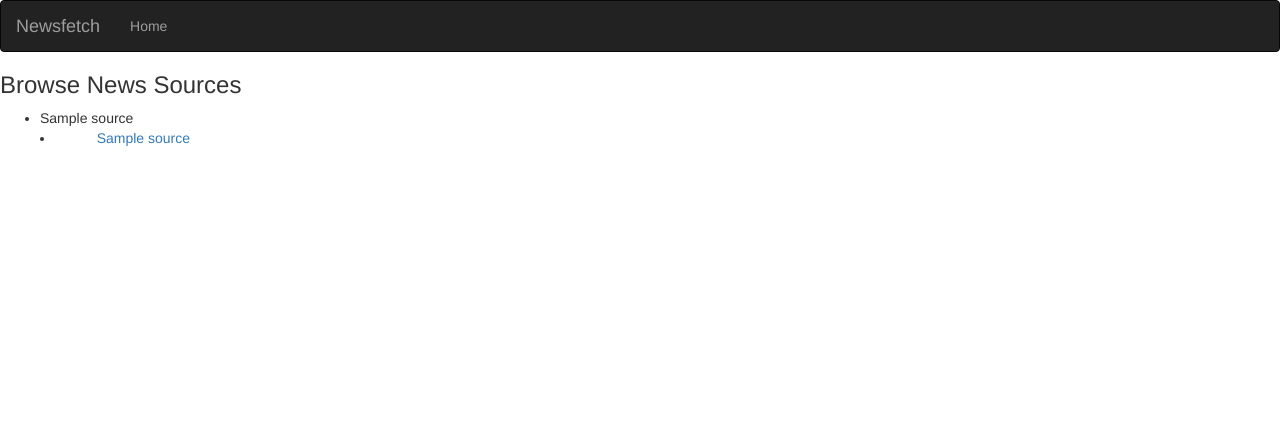
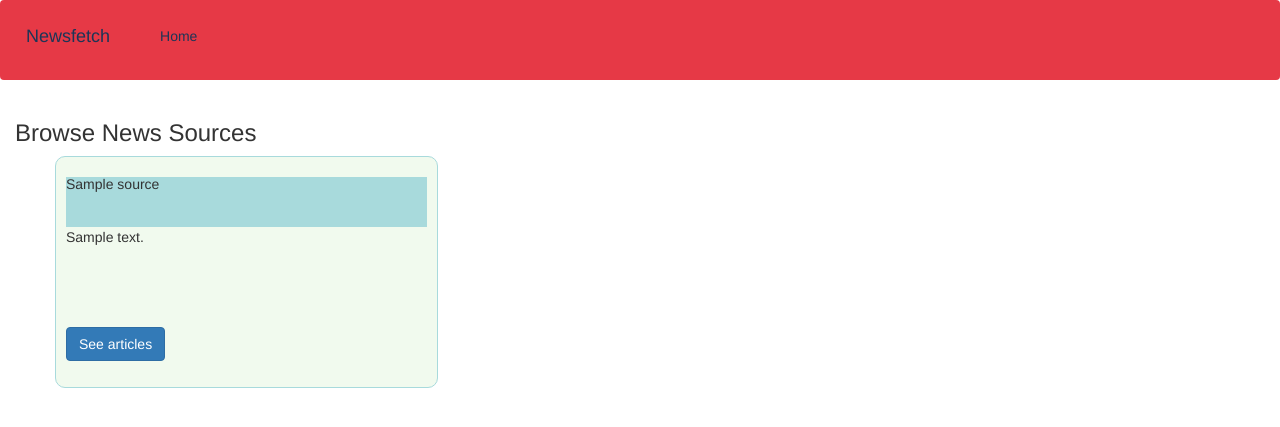
Before and after one commit to sharonkorir/Newsfetch, a Flask app: template app/templates/index.html in a window 1280 px wide. Shown: the top 427 px of the page. Run offline with Flask 2, Linux system fonts and the light colour scheme; the template is opened without the code that fills it: most values are stand-ins (such as "Sample title", 1, 10 or a date in 2020); some libraries are stand-ins or nearby versions.

Commit message:
style landing page

```diff
--- a/app/static/css/index.css
+++ b/app/static/css/index.css
@@ -0,0 +1,42 @@
+.card {
+  border: 1px solid #a8dadc;
+  background-color: #f1faee;
+  padding: 10px;
+  margin-bottom: 20px;
+  border-radius: 10px;
+}
+
+.card-body{
+  vertical-align: bottom;
+  min-height: 100px;
+}
+
+.card-header{
+  background-color: #a8dadc;
+  padding: 0px;
+}
+
+.navbar{
+  background-color: #e63946;
+  height: 80px;
+}
+
+.navbar-header{
+  vertical-align: middle;
+  padding: 10px;
+}
+
+@media only screen and (max-width: 1200px){
+  .card-body{
+    min-height: 190px;
+    max-height: 220px;
+  }
+}
+@media only screen and (max-width: 600px){
+  .card-body{
+    min-height: 200px;
+  }
+}
+@media only screen and (max-width: 425px){
+/*Small smartphones [325px -> 425px]*/
+}
--- a/app/templates/articles.html
+++ b/app/templates/articles.html
@@ -1,13 +1,11 @@
-
 {% extends 'base.html' %}
 {% import 'macros.html' as macro %}
 
 {% block content %}
-
+<h3>Trending articles</h3>
   <!-- Article details section -->
-  <h3> Trending headlines for {{source}} </h3>
   <ul>
-      {{ macro.displaySourceList(articles)}}
+      {{ macro.displayArticleList(articles)}}
   </ul>
 
 {% endblock %}
--- a/app/templates/base.html
+++ b/app/templates/base.html
@@ -1,4 +1,10 @@
 {% extends 'bootstrap/base.html'%}
+
+{% block styles%}
+    {{ super() }}
+    <link rel="stylesheet" href="{{url_for('static',filename='css/index.css')}}">
+{% endblock %}
+
 
 <!--navbar-->
 {% block navbar %}
--- a/app/templates/index.html
+++ b/app/templates/index.html
@@ -10,9 +10,12 @@
 {% block content %}
 
   <!-- News sources section -->
-  <h3> Browse News Sources </h3>
-  <ul>
-      {{ macro.displaySourceList(source)}}
-  </ul>
-
+  <div class="container-fluid">
+    <h3> Browse News Sources </h3>
+    <div class="row">
+    <ul>
+        {{ macro.displaySourceList(source)}}
+    </ul>
+    </div>
+  </div>
 {% endblock %}
--- a/app/templates/macros.html
+++ b/app/templates/macros.html
@@ -1,36 +1,48 @@
 {% macro displaySourceList(source_list) %}
 
 {% for source in source_list %}
-<li>{{ source.name}}</li>
-<div class="col-xs-12 col-sm-4 col-md-2 col-lg-2 movie-card">
-  <li class="text-center">
-      <a href="/{{source.id}}">{{source.name}}</a>
-  </li>
-</div>
+  <div class="col-sm-4">
+    <div class="card">
+      <div class="card-header" style="height: 50px;">
+        <h5 class="card-title">{{source.name}}</h5>
+      </div>
+      <div class="card-body">
+        <p class="card-text">{{source.description}}</p>
+      </div>
+      <div class="card-footer" style="height: 50px;">
+        <a href="/{{source.id}}" class="btn btn-primary">See articles</a>
+      </div>
+    </div>
+  </div>
 {% endfor %}
 
 {% endmacro %}
 
+<!--articles-->
 {% macro displayArticleList(article_list) %}
 
 {% for articles in article_list %}
-<h3>{{ articles.title}}</h3>
-<div class="col-xs-12 col-sm-4 col-md-2 col-lg-2 movie-card">
+    <div class="col-md-6 px-0">
+      <div class="card">
+        <img src="{{articles.image}}" class="img-responsive" alt="{{articles.title}} image">
+        <div class="card-body">
+          <h4 class="card-title">{{articles.title|upper}}</h4>
+          <p class="card-text">{{articles.description}}</p>
+          <div class="card-footer">
+              <a href="{{articles.article_url}}" class="btn btn-primary">Go to article</a>
+              <p>Posted on: {{articles.time}}</p>
+          </div>
+        </div>
+      </div>
+    </div>
+
+<!--<h3>{{ articles.title}}</h3>
+<div class="col-xs-12 col-sm-4 col-md-2 col-lg-2">
   <img src="{{ articles.image }}" alt="{{ articles.title }} poster" class="img-responsive">
   {{articles.description}}
   <a href="{{articles.article_url}}">Read article</a>
 
-</div>
-{% endfor %}
-
-{% for article in article_list %}
-<h3>{{ article.title}}</h3>
-<div class="col-xs-12 col-sm-4 col-md-2 col-lg-2 movie-card">
-  <img src="{{ article.image }}" alt="{{ article.title }} poster" class="img-responsive">
-  {{article.description}}
-  <a href="{{article.article_url}}">Read article</a>
-
-</div>
+</div>-->
 {% endfor %}
 
 {% endmacro %}
--- a/app/templates/navbar.html
+++ b/app/templates/navbar.html
@@ -1,4 +1,5 @@
-<div class="navbar navbar-inverse" role="navigation">
+
+<div class="navbar" role="navigation">
   <div class="container-fluid">
       <div class="navbar-header">
           <button type="button" class="navbar-toggle" data-toggle="collapse" data-target=".navbar-collapse">
@@ -7,11 +8,11 @@
             <span class="icon-bar"></span>
             <span class="icon-bar"></span>
           </button>
-          <a class="navbar-brand" href="/"> Newsfetch </a>
+          <a class="navbar-brand" href="/" style="color: #1d3557;"> Newsfetch </a>
       </div>
-      <div class="navbar-collapse collapse">
+      <div class="navbar-header">
           <ul class="nav navbar-nav">
-              <li><a href="/">Home</a></li>
+              <li><a href="/" style="color: #1d3557;">Home</a></li>
       </div>
 
   </div>
```
Also changed, not shown: app/request.py (+6 -6 lines), app/views.py (+3 -4 lines).
